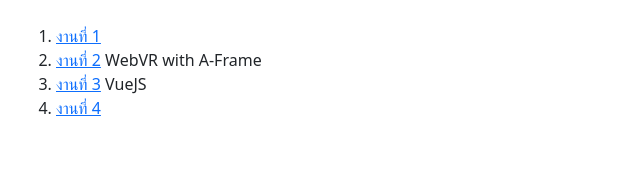
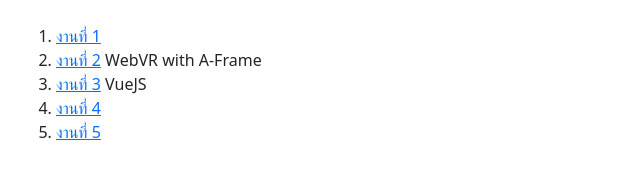
Before and after one commit to folkratchanon/WEB2566, a plain HTML site: page index.html in a window 1280 px wide. Shown: the full height of the page, 0-640 px from the left. Drawn offline with nearby package versions, Linux system fonts and the light colour scheme.

Commit message:
Update index.html

```diff
--- a/index.html
+++ b/index.html
@@ -19,6 +19,7 @@
     <li><a href="https://folkratchanon.github.io/work2_VRweb360/">งานที่ 2</a> WebVR with A-Frame</li>
     <li><a href="work3.html">งานที่ 3</a> VueJS</li>
     <li><a href="work4.html">งานที่ 4</a></li>
+    <li><a href="work5.html">งานที่ 5</a></li>
   </ol>
   </div>
 
```
